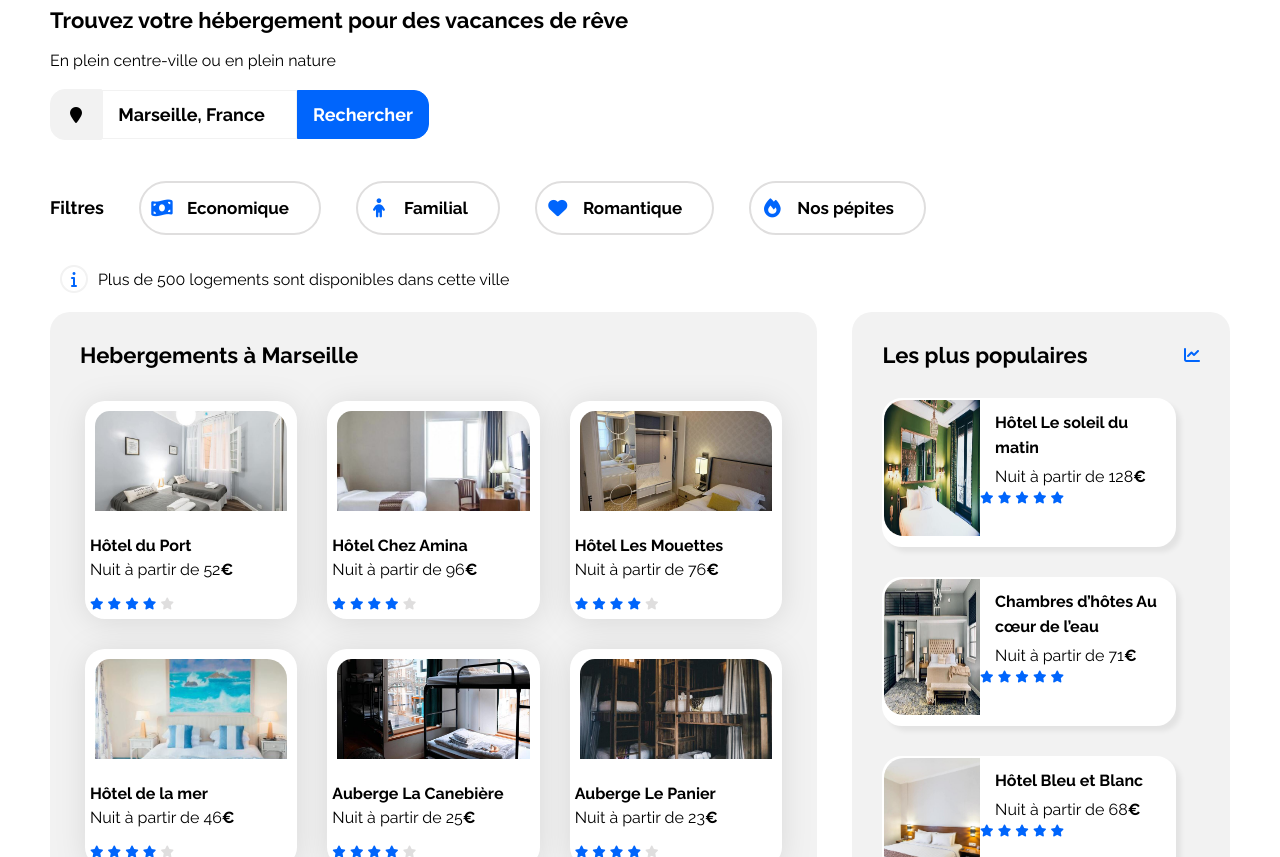
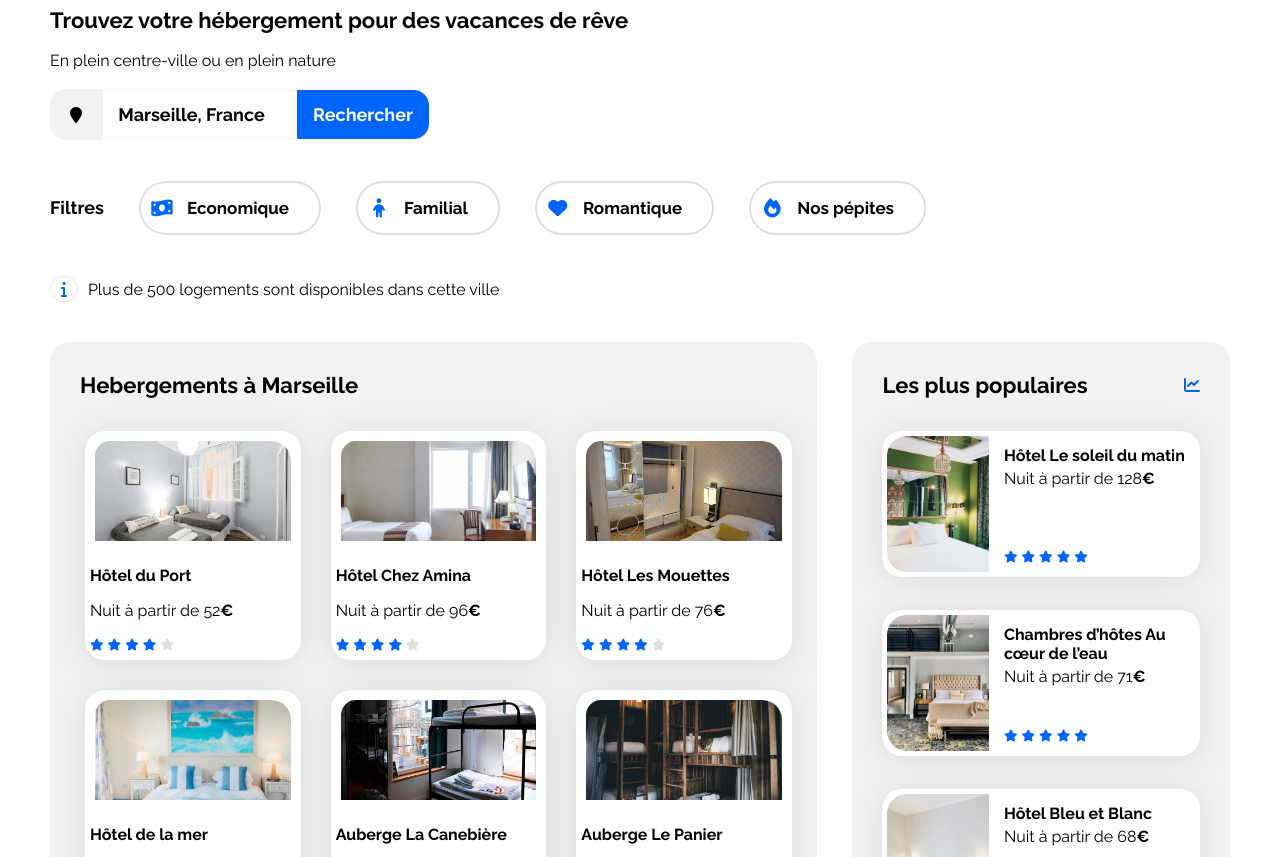
Before and after one commit to BINTOUSARR9/ProjetBooki, a plain HTML site: page index.html in a window 1280 px wide. Shown: the part 82-939 px from the top of the page. Drawn offline with Linux system fonts and the light colour scheme.

Commit message:
mise a jour

```diff
--- a/css/style.css
+++ b/css/style.css
@@ -302,7 +302,8 @@ border: 0px;
     padding: 0px;
     gap: 10px;
     width: 1340px;
-    margin: 10px;
+    margin-bottom: 30px;
+    margin-top: 20px;
 
 
 }
@@ -334,7 +335,7 @@ border: 0px;
 .hebergements{
 width: 65%;
 }
-.box-container{
+.box-container-hebergement{
     display:flex;
     flex-direction:row;
     align-items:center;
@@ -342,6 +343,7 @@ width: 65%;
     gap: 30px;
     flex-wrap:wrap;
     margin-top: 28px;
+    width: 100%;
 }
 .rectangle-img{
     box-sizing: border-box;
@@ -352,7 +354,7 @@ width: 65%;
     object-fit: cover;
 }
 
-.img{
+.img-hebergement{
     object-fit: cover;
     height: 110px;
     border-radius: 20px 25px 0 0;
@@ -366,30 +368,37 @@ color:#dfdede;
     border-radius: 20px;
     padding: 30px;
     box-sizing: border-box;
+
 }
-.card {
+.card-hebergement {
     background-color: white;
     border-radius: 20px;
     padding: 5px;
     filter: drop-shadow(0px 3px 15px rgba(0, 0, 0, 0.1));
     width:calc( ( 100% - 60px ) / 3);
     box-sizing: border-box;
+
+
 }
-.card-subtitle {
+.card-subtitle-hebegement {
     margin-top: 5px;
+    width:50%
 }
-.card-title {
+.card-title-hebergement {
     font-size: 16px;
     margin-bottom:0px;
+
 }
 
-.card-rating{
+.card-rating-hebergement{
 padding: 0; 5px; 10px;
 }
 
 .section-title {
     margin: 0;
     font-size: 22px;
+    width: ;
+
 }
 
 .texte-1{
@@ -400,7 +409,15 @@ margin-left: 10px;
 color:black;
 
 }
-
+.card-content-hebergement {
+    width: 67%;
+    padding-left: 0px;
+    display: flex;
+    flex-direction: column;
+    justify-content: space-between;
+    box-sizing: border-box;
+    width: 160px;
+}
 /* FIN SECTION HEBERGEMENT*/
 
 
@@ -412,6 +429,7 @@ color:black;
     align-items:center;
     padding: 5px;
     gap: 30px;
+    margin-right: 30PX;
 }
 .img-activite{
     width: 100%;
@@ -475,6 +493,7 @@ text-decoration: none;
     font-size: 18px;
     color:black;
 
+
 }
 .p-footer{
     font-family: 'Raleway';
@@ -483,9 +502,14 @@ text-decoration: none;
     font-size: 16px;
     color:black;
     text-decoration: none;
-
+    line-height: 19px;
 
 }
+.p-footer,
+.titre-footer{
+margin-bottom: 5px;
+}
+
 .colone{
     display: flex;
     flex-direction: column;
@@ -493,7 +517,6 @@ text-decoration: none;
     padding: 20px;
     gap: 15px;
     width: 456.67px;
-
 }
 /* FIN PIED DE PAGE*/
 
@@ -540,32 +563,3 @@ text-decoration: none;
 @media (max-width: 767.98px) {
     /* ... */
 }
-.card-populaire{
-    border: 2px solid white;
-    border-radius: 20px;
-    background-color: white;
-    height: 145px;
-    width: 290px;
-    margin-bottom: 30px;
-    display: flex;
-    margin-right: 40px;
-    box-shadow: 5px 5px 5px rgba(0, 0, 0, 0.062);
-    transition: 0.8s;
-    margin-top: 30px;
-
-}
-
-.card-txt-populaire{
-    margin-left: 15px;
-    line-height: 25px;
-}
-
-.populaires
-.card-txt-populaire{
-margin-top: 10px;
-}
-
-.card-rating-populaire
-.card-txt-populaire{
-margin-top: 25px;
-}
--- a/index.html
+++ b/index.html
@@ -57,14 +57,14 @@
 
 <section class="hebergements" id="sectionhebergements">
         <h2 class="section-title" > Hebergements à Marseille </h2>
-<div class="box-container">
-    <article class="card survol">
-         <a href="images/hebergements/fred-kleber.jpg"><img src="images/hebergements/fred-kleber.jpg" alt="Hotel du port" title="VOIR" class="rectangle-img img"></a>
-<div class="card-content">
-         <h3 class="card-title">Hôtel du Port</h3>
-         <p class="card-subtitle">Nuit à partir de 52<span class="euro">€</span></p>
+<div class="box-container-hebergement">
+    <article class="card-hebergement survol">
+         <a href="images/hebergements/fred-kleber.jpg"><img src="images/hebergements/fred-kleber.jpg" alt="Hotel du port" title="VOIR" class="rectangle-img img-hebergement"></a>
+<div class="card-content-hebergement">
+         <h3 class="card-title-hebergement">Hôtel du Port</h3>
+         <p class="card-subtitle-hebergement">Nuit à partir de 52<span class="euro">€</span></p>
 </div>
-<div class="card-rating">
+<div class="card-rating-hebergement">
          <i class="fa-xs fa-solid fa-star" aria-hidden="true"></i>
          <i class="fa-xs fa-solid fa-star" aria-hidden="true"></i>
          <i class="fa-xs fa-solid fa-star" aria-hidden="true"></i>
@@ -73,13 +73,13 @@
 </div>
     </article>
 
-    <article class="card survol">
-         <a href="images/hebergements/febrian-zakaria.jpg"><img src="images/hebergements/febrian-zakaria.jpg" alt="Hotel chez amina" title="VOIR" class="rectangle-img img"></a>
-<div class="card-content">
-        <h3 class="card-title">Hôtel Chez Amina</h3>
-        <p class="card-subtitle">Nuit à partir de 96<span class="euro">€</span></p>
+    <article class="card-hebergement survol">
+         <a href="images/hebergements/febrian-zakaria.jpg"><img src="images/hebergements/febrian-zakaria.jpg" alt="Hotel chez amina" title="VOIR" class="rectangle-img img-hebergement"></a>
+<div class="card-content-hebergement">
+        <h3 class="card-title-hebergement">Hôtel Chez Amina</h3>
+        <p class="card-subtitle-hebergement">Nuit à partir de 96<span class="euro">€</span></p>
 </div>
- <div class="card-rating">
+ <div class="card-rating-hebergement">
         <i class="fa-xs fa-solid fa-star" aria-hidden="true"></i>
         <i class="fa-xs fa-solid fa-star" aria-hidden="true"></i>
         <i class="fa-xs fa-solid fa-star" aria-hidden="true"></i>
@@ -88,13 +88,13 @@
 </div>
      </article>
 
-     <article class="card survol">
-        <a href="images/hebergements/reisetopia.jpg"><img src="images/hebergements/reisetopia.jpg" alt="Hotel les mouettes" title="VOIR" class="rectangle-img img"></a>
-<div class="card-content">
-        <h3 class="card-title">Hôtel Les Mouettes</h3>
-        <p class="card-subtitle">Nuit à partir de 76<span class="euro">€</span></p>
+     <article class="card-hebergement survol">
+        <a href="images/hebergements/reisetopia.jpg"><img src="images/hebergements/reisetopia.jpg" alt="Hotel les mouettes" title="VOIR" class="rectangle-img img-hebergement"></a>
+<div class="card-content-hebergement">
+        <h3 class="card-title-hebergement">Hôtel Les Mouettes</h3>
+        <p class="card-subtitle-hebergement">Nuit à partir de 76<span class="euro">€</span></p>
 </div>
-<div class="card-rating">
+<div class="card-rating-hebergement">
         <i class="fa-xs fa-solid fa-star" aria-hidden="true"></i>
         <i class="fa-xs fa-solid fa-star" aria-hidden="true"></i>
         <i class="fa-xs fa-solid fa-star" aria-hidden="true"></i>
@@ -105,13 +105,13 @@
 
 
 
-    <article class="card survol">
-        <a href="images/hebergements/annie-spratt.jpg"><img src="images/hebergements/annie-spratt.jpg" alt="Hotel de la mer" title="VOIR" class="rectangle-img img"></a>
-<div class="card-content">
-         <h3 class="card-title">Hôtel de la mer</h3>
-         <p class="card-subtitle">Nuit à partir de 46<span class="euro">€</span></p>
+    <article class="card-hebergement survol">
+        <a href="images/hebergements/annie-spratt.jpg"><img src="images/hebergements/annie-spratt.jpg" alt="Hotel de la mer" title="VOIR" class="rectangle-img img-hebergement"></a>
+<div class="card-content-hebergement">
+         <h3 class="card-title-hebergement">Hôtel de la mer</h3>
+         <p class="card-subtitle-hebergement">Nuit à partir de 46<span class="euro">€</span></p>
 </div>
-<div class="card-rating">
+<div class="card-rating-hebergement">
         <i class="fa-xs fa-solid fa-star" aria-hidden="true"></i>
         <i class="fa-xs fa-solid fa-star" aria-hidden="true"></i>
         <i class="fa-xs fa-solid fa-star" aria-hidden="true"></i>
@@ -120,13 +120,13 @@
 </div>
     </article>
 
-    <article class="card survol">
-        <a href="images/hebergements/marcus-loke.jpg"><img src="images/hebergements/marcus-loke.jpg" alt="Auberge la Canebière" title="VOIR" class="rectangle-img img"></a>
+    <article class="card-hebergement survol">
+        <a href="images/hebergements/marcus-loke.jpg"><img src="images/hebergements/marcus-loke.jpg" alt="Auberge la Canebière" title="VOIR" class="rectangle-img img-hebergement"></a>
 <div class="card-content">
-        <h3 class="card-title">Auberge La Canebière </h3>
-        <p class="card-subtitle">Nuit à partir de 25<span class="euro">€</span></p>
+        <h3 class="card-title-hebergement">Auberge La Canebière</h3>
+        <p class="card-subtitle-hebergement">Nuit à partir de 25<span class="euro">€</span></p>
 </div>
-<div class="card-rating">
+<div class="card-rating-hebergement">
         <i class="fa-xs fa-solid fa-star" aria-hidden="true"></i>
         <i class="fa-xs fa-solid fa-star" aria-hidden="true"></i>
         <i class="fa-xs fa-solid fa-star" aria-hidden="true"></i>
@@ -135,13 +135,13 @@
 </div>
     </article>
 
-     <article class="card survol">
-        <a href="images/hebergements/nicate-lee.jpg"><img src="images/hebergements/nicate-lee.jpg" alt="Auberge le Panier" title="VOIR" class="rectangle-img img"></a>
-<div class="card-content">
-        <h3 class="card-title">Auberge Le Panier</h3>
-        <p class="card-subtitle">Nuit à partir de 23<span class="euro">€</span></p>
+     <article class="card-hebergement survol">
+        <a href="images/hebergements/nicate-lee.jpg"><img src="images/hebergements/nicate-lee.jpg" alt="Auberge le Panier" title="VOIR" class="rectangle-img img-hebergement"></a>
+<div class="card-content-hebergement">
+        <h3 class="card-title-hebergement">Auberge Le Panier</h3>
+        <p class="card-subtitle-hebergement">Nuit à partir de 23<span class="euro">€</span></p>
 </div>
-<div class="card-rating">
+<div class="card-rating-hebergement">
         <i class="fa-xs fa-solid fa-star" aria-hidden="true"></i>
         <i class="fa-xs fa-solid fa-star" aria-hidden="true"></i>
         <i class="fa-xs fa-solid fa-star" aria-hidden="true"></i>
@@ -151,7 +151,7 @@
     </article>
 
 
-        <a class="texte-1" href="#"><h3>Afficher plus </h3></a>
+        <a class="texte-1" href="#"><h3>Afficher plus</h3></a>
 </section>
 
 <section class="populaires">
@@ -161,15 +161,15 @@
 </div>
 
 <div class="populaires-cards">
-    <article class="card-populaire survol">
+    <article class="card survol">
         <img src="./images/hebergements/emile-guillemot.jpg" alt="Image de la chambre d'hôtel montrant un lit">
-<div class="border-populaire">
-<div class="card-txt-populaire">
+<div class="card-content">
+<div class="card-txt">
         <h3 class="card-title">Hôtel Le soleil du matin</h3>
         <p class="card-subtitle">Nuit à partir de 128<span class="euro">€</span></p>
 </div>
 
-<div class="card-rating-populaire">
+<div class="card-rating">
         <i class="fa-xs fa-solid fa-star" aria-hidden="true"></i>
         <i class="fa-xs fa-solid fa-star" aria-hidden="true"></i>
         <i class="fa-xs fa-solid fa-star" aria-hidden="true"></i>
@@ -180,10 +180,10 @@
 </div>
     </article>
 
-    <article class="card-populaire survol">
+    <article class="card survol">
         <img src="./images/hebergements/aw-creative.jpg" alt="Image de la chambre d'hôtel montrant un lit">
-<div class="border-populaire">
-<div class="card-txt-populaire">
+<div class="card-content">
+<div class="card-txt">
         <h3 class="card-title">Chambres d’hôtes Au cœur de l’eau</h3>
         <p class="card-subtitle">Nuit à partir de 71<span class="euro">€</span></p>
 </div>
@@ -197,10 +197,10 @@
 </div>
 </div>
      </article>
-<article class="card-populaire survol">
+<article class="card survol">
         <img src="./images/hebergements/febrian-zakaria2.jpg" alt="Image de la chambre d'hôtel montrant un lit">
-<div class="border-populaire">
-<div class="card-txt-populaire">
+<div class="card-content">
+<div class="card-txt">
         <h3 class="card-title">Hôtel Bleu et Blanc</h3>
         <p class="card-subtitle">Nuit à partir de 68<span class="euro">€</span></p>
 </div>
```
